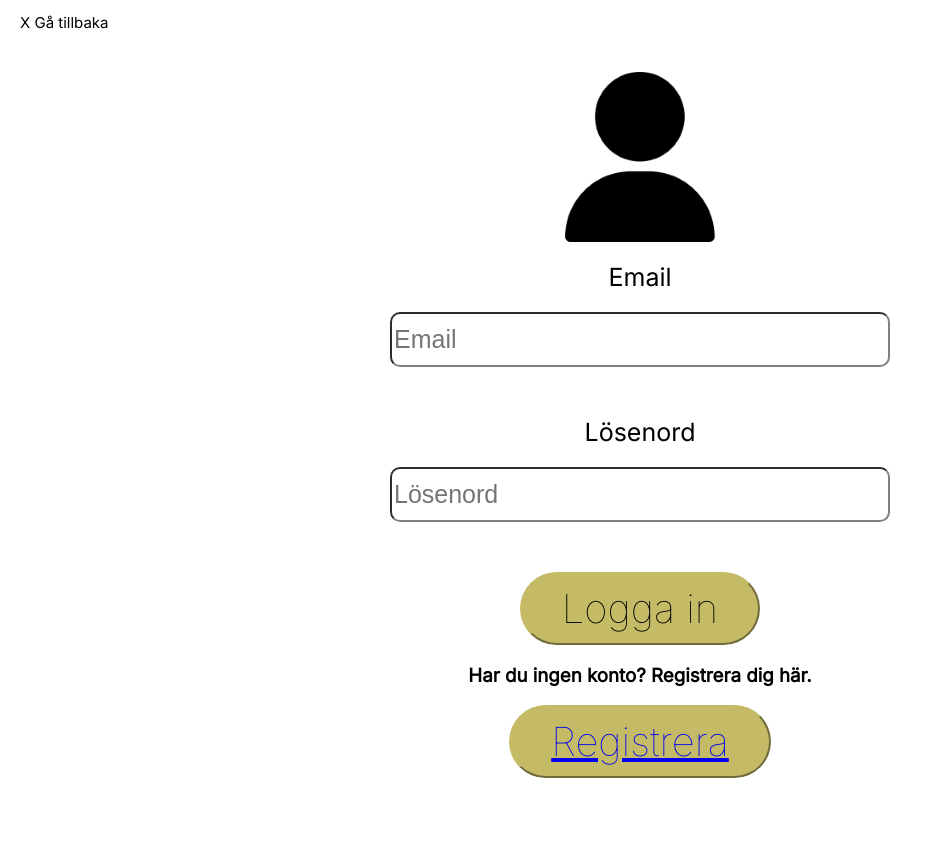
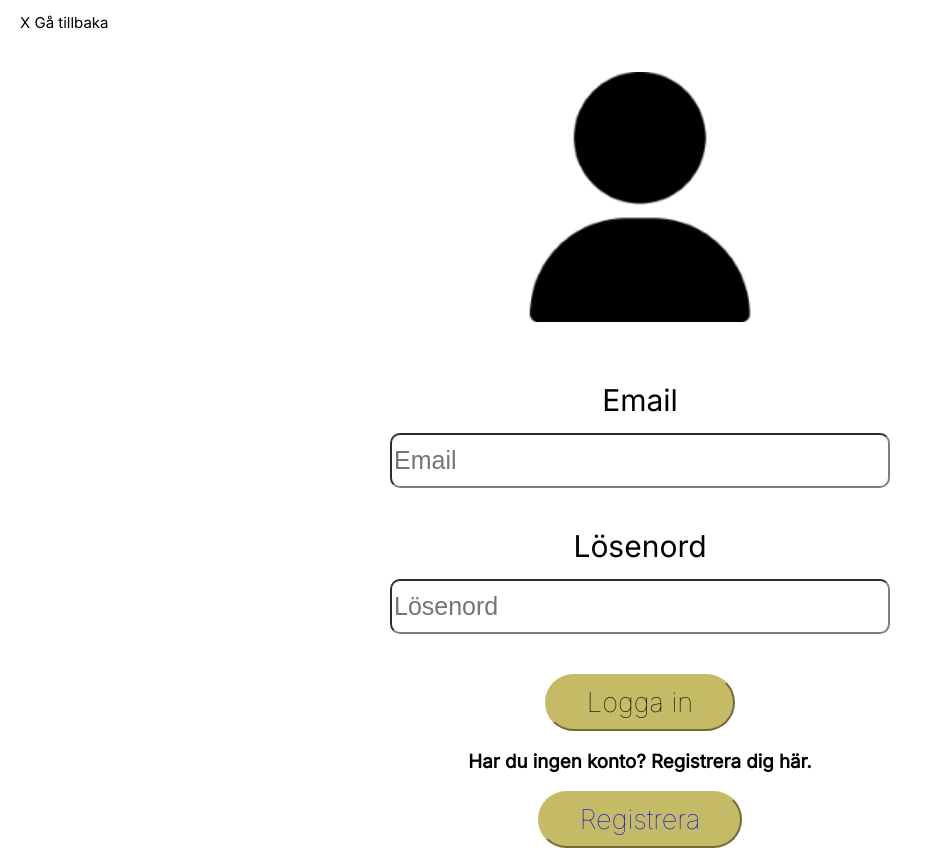
Before and after one commit to TimHogklint/tagmastare_fork, a React (Create React App) app: page /logg-in in a window 1280 px wide. Shown: the whole page, without its empty margins (0-933 px from the left). Before the commit the page ends 800 px from the top, so only its background shows below. Built offline with nearby package versions, Linux system fonts and the light colour scheme.

Commit message:
designed thecomponents

```diff
--- /dev/null
+++ b/src/hooks/userSignup.js
@@ -0,0 +1,39 @@
+import { useState } from 'react'
+//import {useAuthContext} from './useAuthContext'
+
+
+export const useSignup = () => {
+
+  const [error, setError] = useState(null)
+  const [isLoading, setIsLoading] = useState(null)
+  //const { dispatch } = useAuthContext()
+
+    const signup = async (customerName, email, phone, password) => {
+    setIsLoading(true)
+    setError(null)
+
+    const response = await fetch('/api/customer', {
+      method: 'POST',
+      headers: {'Content-Type': 'application/json'},
+      body: JSON.stringify({ customerName, email, phone, password })
+    })
+    const json = await response.json()
+
+    if (!response.ok) {
+      setIsLoading(false)
+      setError(json.error)
+    }
+    if (response.ok) {
+      // save the user to local storage
+      localStorage.setItem('user', JSON.stringify(json))
+
+      // update the auth context
+      //dispatch({type: 'LOGIN', payload: json})
+
+      // update loading state
+      setIsLoading(false)
+    }
+  }
+
+  return { signup, isLoading, error }
+}
--- a/src/pages/LoggIn.jsx
+++ b/src/pages/LoggIn.jsx
@@ -23,7 +23,7 @@ export default function LoggIn() {
     </div>
 
     <div className='login-section'>
-      <img src={userIcon} alt="User Icon" />
+      <img className="user-image" src={userIcon} alt="User Icon" />
 
     <form className="login-form" onSubmit={ handleSubmit }>
       <label>Email</label>
@@ -44,10 +44,10 @@ export default function LoggIn() {
         placeholder='Lösenord'
         />
 
-      <Button className='login-btn'>Logga in</Button>
+      <Button className='logg-in-button'>Logga in</Button>
       <h3>Har du ingen konto? Registrera dig här.</h3>
 
-      <Button>
+      <Button className='logg-in-button'>
         <Link className="register-link" to="/register">Registrera</Link>
       </Button>
       </form>
--- a/src/pages/Register.jsx
+++ b/src/pages/Register.jsx
@@ -1,7 +1,8 @@
 import React, {useState} from 'react';
 import { Button } from '../components/bootstrap-components'
 import { Link } from "react-router-dom";
-import {useSignup} from "../../server/RestApi/userSignup"
+import { useSignup } from "../hooks/userSignup"
+import userIcon from '../images/user.png';
 //const User = require('../../server/models/-User')
 
 
@@ -50,28 +51,30 @@ export default function Register(){
   }
 
   return (
-    <div>
+    <div className="register-page">
       <div className="goback">
         <Link className="goback-link" to="/Logg-In">X Gå tillbaka</Link>
     </div>
 
-      <form onSubmit={handleSubmit }>
-        <h1>Registrera</h1>
-        <label >Namn</label>
+    <div className="register-section">
+      <img className="user-image" src={userIcon} alt="User Icon" />
+
+      <form className="register-form" onSubmit={ handleSubmit }>
+        <label>Namn</label>
         <input
           type='text'
           placeholder='Namn'
           onChange={ (e) => setCustomerName(e.target.value) }
           value={ customerName } />
 
-         <label  >Email</label>
+        <label>Email</label>
         <input
           type='email'
           placeholder='Email'
           onChange={ (e) => setEmail(e.target.value) }
           value={ email }/>
 
-        <label >Mobil</label>
+        <label>Telefonnummer</label>
         <input
           type='tel'
           placeholder='Mobilnummer'
@@ -85,9 +88,10 @@ export default function Register(){
           onChange={ (e) => setPassword(e.target.value) }
           value={ password }/>
 
-          <Button disabled={ isLoading } type='submit'>Skapa konto</Button>
+          <Button className="logg-in-button" disabled={ isLoading } type='submit'>Skapa konto</Button>
           {error && <div className="error">{error}</div>}
         </form>
+      </div>
       </div>
     );
 
--- a/src/pages/Ticket.jsx
+++ b/src/pages/Ticket.jsx
@@ -38,9 +38,9 @@ export default function Ticket() {
                 id='inputPassword'
                 placeholder='Lösenord'
           />
-          <Button className='login-btn'>Logga in</Button>
+          <Button className='logg-in-button'>Logga in</Button>
           <h4>Eller?</h4>
-          <Button className="ticket-btn">
+          <Button className="logg-in-button">
             <Link className="getTicket-link" to="/get-ticket"> Hämta Biljett</Link>
           </Button>
         </form>
--- a/src/sass/common.scss
+++ b/src/sass/common.scss
@@ -4,13 +4,13 @@
 
 label {
   font-family: 'inter';
-  font-size: 25px;
+  font-size: 30px;
 }
 
 input {
   width: 500px;
   height: 55px;
-  margin: 20px 0px 50px;
+  margin: 15px 0px 40px;
   font-size: 25px;
   border-radius: 10px;
   border-color: gray;
--- a/src/sass/logg-in.scss
+++ b/src/sass/logg-in.scss
@@ -1,71 +1,30 @@
-.login-page {
+.login-page,
+.register-page {
   display: flex;
   flex-direction: column;
   font-family: 'inter';
 }
 
 .login-section,
-.login-form {
+.login-form,
+.register-section,
+.register-form {
   display: flex;
   flex-direction: column;
   align-items: center;
   margin-top: 20px;
 }
 
-
-
-/* .login-container,
-.register-container {
-  display: flex;
-  flex-direction: column;
-  height: 90vh;
-  align-items: center;
-  justify-content: center;
+.user-image {
+  height: 250px;
+  width: 250px;
+  margin-bottom: 40px;
 }
 
-
-.Heading {
-  padding-top: auto;
-}
-
-
-
-.email-login {
-  margin-top: 2%;
-}
-
-.Register-heading {
-  margin-top: 3%;
-  text-align: center;
-
-}
-
-.Register-heading h4 {
-  font-weight: 400;
-}
-
-.btnn {
-  margin-top: 1%;
+.logg-in-button {
+  font-size: 170%;
 }
 
 .register-link {
-  font-size: 30px;
   text-decoration: none;
-  color: black;
-  float: left;
-
 }
-.usericon{
-  size: 30px !important ;
-  padding: 30px;
-  margin-top: auto;
-  width: auto;
-}
-.login-btn{
-  font-size: 18px;
-
-}
-
-.createaccountbtn{
-  font-size: 20px;
-} */
```
Lines whose indentation alone changed are shown as unchanged.
